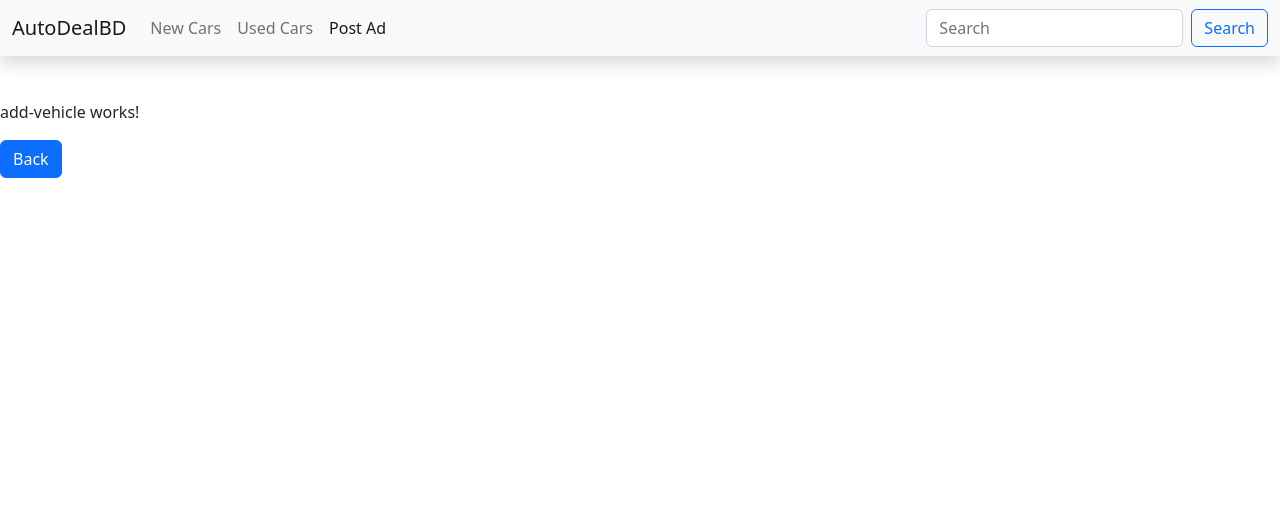
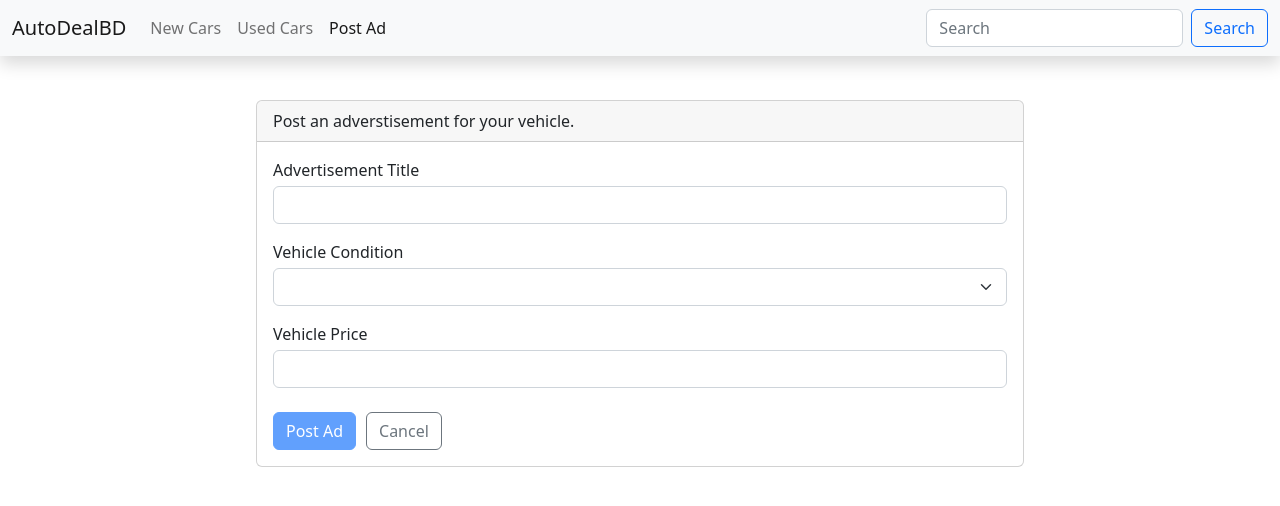
Before and after one commit to rezahdev/AutoDealBD, an Angular app in the folder app/: page /post in a window 1280 px wide. Shown: the top 506 px of the page. Built offline with nearby package versions, Linux system fonts and the light colour scheme.

Commit message:
Form to post new ad

```diff
--- a/app/src/app/app.module.ts
+++ b/app/src/app/app.module.ts
@@ -2,6 +2,7 @@ import { NgModule } from '@angular/core';
 import { BrowserModule } from '@angular/platform-browser';
 import { HttpClientModule } from '@angular/common/http';
 import { Routes, RouterModule } from '@angular/router';
+import { FormsModule } from '@angular/forms';
 
 import { FontAwesomeModule } from '@fortawesome/angular-fontawesome';
 
@@ -33,6 +34,7 @@ const routes: Routes = [
     BrowserModule,
     FontAwesomeModule,
     HttpClientModule,
+    FormsModule,
     RouterModule.forRoot(routes)
   ],
   providers: [
--- a/app/src/app/services/vehicle.service.ts
+++ b/app/src/app/services/vehicle.service.ts
@@ -2,21 +2,30 @@ import { Injectable } from '@angular/core';
 import { HttpClient } from '@angular/common/http';
 import { map, Observable } from 'rxjs';
 import { IVehicle } from '../vehicle/IVehicle.interface';
+import { VehicleSettings } from '../vehicle/Vehicle.settings';
 
 @Injectable({
   providedIn: 'root'
 })
+
 export class VehicleService {
   constructor(private http:HttpClient) { }
 
+  /**
+   * Get all vehicles and return the vehicles with the given vehicle condition.
+   * @param vehicleCondition the condition of the vehicles to be retrieved (used or new).
+   * @returns Observable of the list of vehicles with the given condition.
+   */
   getAllVehicles(vehicleCondition: string): Observable<IVehicle[]> {
     return this.http.get('data/vehicles.json').pipe(
       map(res => {
         const vehicleArray: Array<IVehicle> = [];
-        console.log(vehicleCondition);
+
         for(const id in res) {
-          if(res.hasOwnProperty(id) && vehicleCondition.match(res[id as keyof object]['condition'])) {
+          if(res.hasOwnProperty(id)) {
             const data = res[id as keyof object];
+
+            if(VehicleSettings.CONDITION.Match(data['condition'], vehicleCondition)) {
               let vehicle: IVehicle = {
                 Id: +data['id'],
                 Title: data['title'],
@@ -28,6 +37,7 @@ export class VehicleService {
               vehicleArray.push(vehicle);
             }
           }
+        }
         return vehicleArray;
       })
     )
--- a/app/src/app/vehicle/Vehicle.settings.ts
+++ b/app/src/app/vehicle/Vehicle.settings.ts
@@ -1,6 +1,18 @@
 export class VehicleSettings {
     public static readonly CONDITION = {
         Used: "used",
-        New: "new"
+        New: "new",
+        IsUsed: (vehicleCondition: string): boolean => {
+            return (vehicleCondition.toLowerCase() === "used");
+        },
+        IsNew: (vehicleCondition: string): boolean => {
+            return (vehicleCondition.toLowerCase() === "new");
+        },
+        Match: (vc1: string, vc2: string): boolean => {
+            vc1 = vc1.toLocaleLowerCase();
+            vc2 = vc2.toLocaleLowerCase();
+            if(vc1 === "used" || "new") return vc1 === vc2;
+            return false;
+        }
     }
 }
--- a/app/src/app/vehicle/add-vehicle/add-vehicle.component.css
+++ b/app/src/app/vehicle/add-vehicle/add-vehicle.component.css
@@ -1 +1,16 @@
-p { margin-top: 100px}
+.card {
+    width: 60%;
+    margin: 100px 0 0 20%;
+}
+.submit-btn {
+    margin: 0 10px 0 0;
+}
+.ng-invalid.ng-touched {
+    border-color: red
+}
+.error-msg {
+    color: red
+}
+.warning-msg {
+    color: orange
+}
--- a/app/src/app/vehicle/add-vehicle/add-vehicle.component.html
+++ b/app/src/app/vehicle/add-vehicle/add-vehicle.component.html
@@ -1,2 +1,42 @@
-<p>add-vehicle works!</p>
-<button class="btn btn-primary" (click)="onBack()">Back</button>
+<div class="card">
+    <div class="card-header">
+        Post an adverstisement for your vehicle.
+    </div>
+    <div class="card-body">
+        <form (ngSubmit)="onFormSubmit(form)" #form="ngForm">
+            <div class="form-group col-12 mb-3">
+                <label for="title">Advertisement Title</label>
+                <input type="text" name="title" class="form-control mt-1" #title="ngModel"
+                ngModel required minlength="10" maxlength="50" />
+                <span class="error-msg" *ngIf="title.touched && !title.valid">
+                    <span *ngIf="title.errors?.['required']">Title is required</span>
+                    <span *ngIf="title.errors?.['minlength']">Title must be at least 10 characters</span>
+                </span>
+                <span class="warning-msg" *ngIf="title?.value?.length > 40">
+                    {{50-title?.value?.length}} characters left
+                </span>
+            </div>
+            <div class="form-group col-12 mb-3">
+                <label for="Condition">Vehicle Condition</label>
+                <select name="condition" class="form-select mt-1" #condition="ngModel" ngModel required>
+                    <option value="{{CONDITION.Used}}">Used</option>
+                    <option value="{{CONDITION.New}}">New</option>
+                </select>
+                <span class="error-msg" *ngIf="condition.touched && !condition.valid">
+                    Condition is required
+                </span>
+            </div>
+            <div class="form-group col-12 mb-4">
+                <label for="price">Vehicle Price</label>
+                <input type="text" name="price" class="form-control mt-1" #price="ngModel" ngModel required/>
+                <span class="error-msg" *ngIf="price.touched && !price.valid">
+                    Price is required
+                </span>
+            </div>
+            <div class="form-group col-12">
+                <button type="submit" class="btn btn-primary submit-btn" [disabled]="!form.valid">Post Ad</button>
+                <button type="reset" class="btn btn-outline-secondary">Cancel</button>
+            </div>
+        </form>
+    </div>
+</div>
--- a/app/src/app/vehicle/add-vehicle/add-vehicle.component.ts
+++ b/app/src/app/vehicle/add-vehicle/add-vehicle.component.ts
@@ -1,5 +1,8 @@
 import { Component, OnInit } from '@angular/core';
 import { Router } from '@angular/router';
+import { NgForm } from '@angular/forms';
+
+import { VehicleSettings } from '../Vehicle.settings'
 
 @Component({
   selector: 'app-add-vehicle',
@@ -8,13 +11,18 @@ import { Router } from '@angular/router';
 })
 
 export class AddVehicleComponent implements OnInit {
+  readonly CONDITION = {
+    Used: VehicleSettings.CONDITION.Used,
+    New: VehicleSettings.CONDITION.New
+  }
+
   constructor(private router: Router) { }
 
   ngOnInit(): void {
 
   }
 
-  onBack(): void {
-    this.router.navigate(['/']);
+  onFormSubmit(form: NgForm): void {
+    console.log(form);
   }
 }
--- a/app/src/app/vehicle/vehicle-card/vehicle-card.component.css
+++ b/app/src/app/vehicle/vehicle-card/vehicle-card.component.css
@@ -3,7 +3,6 @@ h1 {
 }
 .card {
     width: 300px;
-    height: 400px;
     cursor: pointer;
 }
 .card img {
@@ -14,6 +13,7 @@ h1 {
 .img-wrapper {
     overflow: hidden;
     position: relative;
+    height: 150px;
 }
 .arrow-btn {
     position: absolute;
@@ -29,7 +29,7 @@ h1 {
     opacity: 0.5;
 }
 .card:hover .arrow-btn {
-    bottom: 10%;
+    bottom: 0;
     opacity: 1;
     transition: all 0.25s ease-in-out;
 }
--- a/app/src/app/vehicle/vehicle-list/vehicle-list.component.ts
+++ b/app/src/app/vehicle/vehicle-list/vehicle-list.component.ts
@@ -9,13 +9,14 @@ import { VehicleSettings } from '../Vehicle.settings';
   templateUrl: './vehicle-list.component.html',
   styleUrls: ['./vehicle-list.component.css']
 })
+
 export class VehicleListComponent implements OnInit{
   vehicles!: Array<IVehicle>;
 
   constructor(private vehicleService: VehicleService, private route: ActivatedRoute) { }
 
   ngOnInit(): void {
-    const vehicleCondition: string = this.route.snapshot.url.toString() == VehicleSettings.CONDITION.Used?
+    const vehicleCondition: string = this.route.snapshot.url.toString() === VehicleSettings.CONDITION.Used?
       VehicleSettings.CONDITION.Used : VehicleSettings.CONDITION.New;
 
     this.vehicleService.getAllVehicles(vehicleCondition).subscribe(data => {
```
Also changed, not shown: app/src/app/vehicle/IVehicleCondition.interface.ts (deleted, +0 -9 lines). Lines whose indentation alone changed are shown as unchanged.
